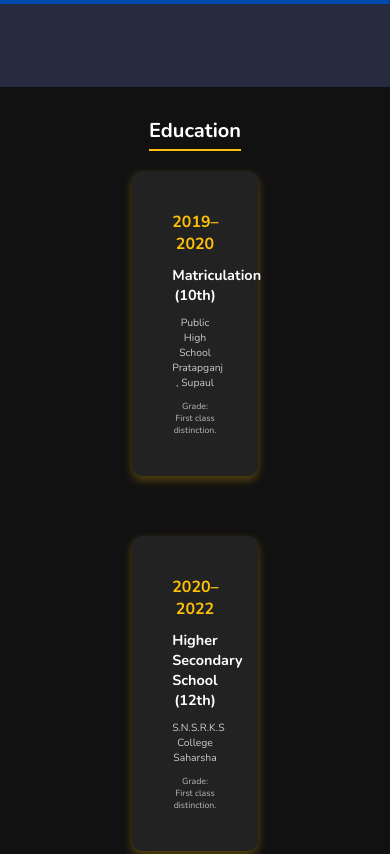
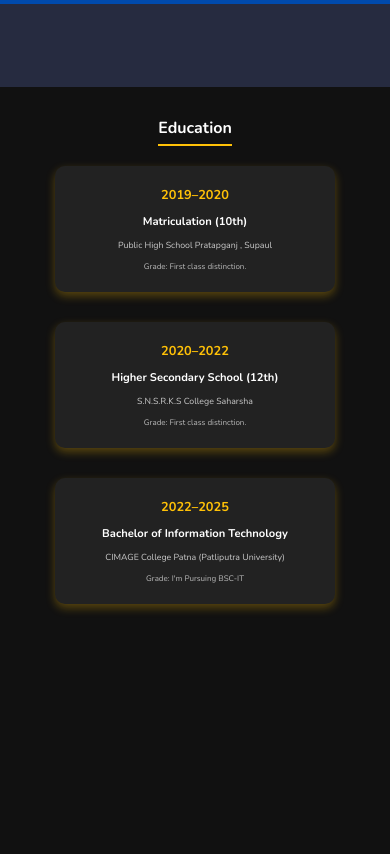
Before and after one commit to AdityaDilip/DilipkumarX, a plain HTML site: page index.html in a window 390 px wide. Shown: the part 1863-2717 px from the top of the page. Drawn offline with nearby package versions, Linux system fonts and the light colour scheme.

Commit message:
update index file

```diff
--- a/style.css
+++ b/style.css
@@ -703,13 +703,11 @@ span {
 
 
 
-/* For Education section   */
-
-
+/* For Education section */
 .education {
     background: #111;
     color: #fff;
-    padding: 30px 15%;
+    padding: 30px 10%;
     text-align: center;
 }
 
@@ -722,45 +720,79 @@ span {
     padding-bottom: 5px;
 }
 
+/* Flexbox for layout */
 .education-container {
     display: flex;
     flex-wrap: wrap;
     justify-content: center;
-    gap: 60px;
-
+    gap: 30px; /* Reduced gap for better spacing */
 }
 
+/* Box Styling */
 .education-box {
     background: #222;
-    padding: 40px;
+    padding: 30px;
     border-radius: 10px;
-    width: 46%;
+    width: 45%;
     text-align: center;
     box-shadow: 0 4px 10px rgba(255, 193, 7, 0.3);
+    transition: transform 0.3s ease-in-out;
+}
 
+.education-box:hover {
+    transform: scale(1.05);
 }
 
 .education-box h3 {
     color: #ffc107;
-    font-size: 2rem;
+    font-size: 1.8rem;
     font-weight: bold;
 }
 
 .education-box h2 {
-    font-size: 1.8rem;
+    font-size: 1.6rem;
     margin: 10px 0;
 }
 
 .education-box p {
-    font-size: 1.3rem;
+    font-size: 1.2rem;
     color: #ccc;
 }
 
 .education-box span {
     display: block;
-    font-size: 1.1rem;
+    font-size: 1rem;
     color: #bbb;
     margin-top: 10px;
+}
+
+/* Responsive Design */
+@media (max-width: 768px) {
+    .education-container {
+        flex-direction: column; /* Stack items vertically */
+        align-items: center;
+    }
+
+    .education-box {
+        width: 90%; /* Make each box full-width on mobile */
+        padding: 20px; /* Reduce padding for better fit */
+    }
+
+    .education .heading {
+        font-size: 2rem; /* Adjust heading size */
+    }
+
+    .education-box h3 {
+        font-size: 1.6rem;
+    }
+
+    .education-box h2 {
+        font-size: 1.4rem;
+    }
+
+    .education-box p {
+        font-size: 1.1rem;
+    }
 }
 
 
```
